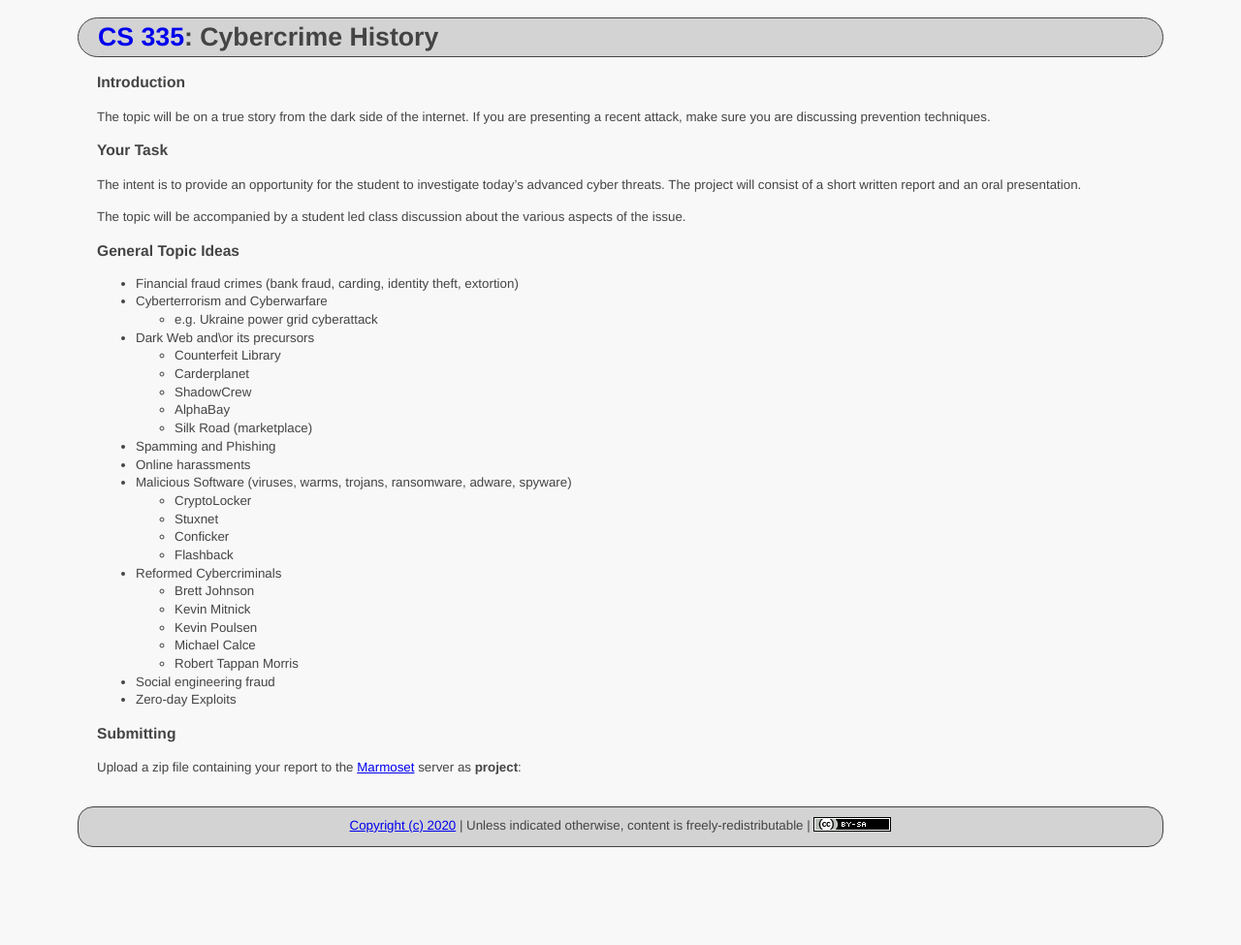
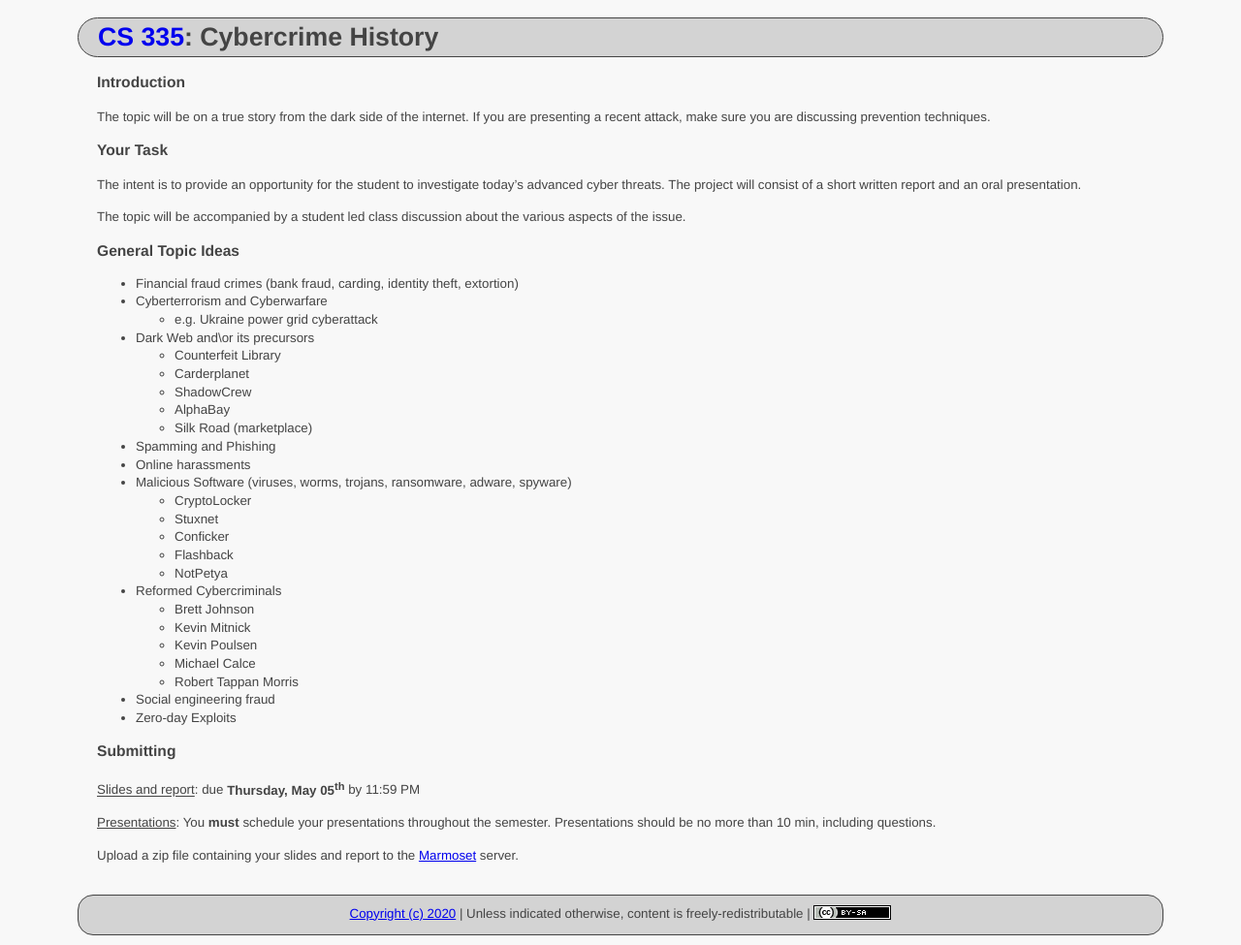
Before and after one commit to ycpcs/cs335-spring2020, a Jekyll site: the page built from assignments/cybercrime.md, in a window 1280 px wide. Shown: the whole page at 97% size. Built offline with Jekyll 4.4.1, drawn with Linux system fonts in a browser that asks for light colours; before the commit the page ends 900 px from its top, so only the background shows below that.

Commit message:
Updates to schedule, add first pdf

```diff
--- a/assignments/cybercrime.md
+++ b/assignments/cybercrime.md
@@ -27,11 +27,12 @@ The topic will be accompanied by a student led class discussion about the variou
   - Silk Road (marketplace)
 - Spamming and Phishing
 - Online harassments
-- Malicious Software (viruses, warms, trojans, ransomware, adware, spyware)
+- Malicious Software (viruses, worms, trojans, ransomware, adware, spyware)
   - CryptoLocker
   - Stuxnet
   - Conficker
   - Flashback
+  - NotPetya
 - Reformed Cybercriminals
    - Brett Johnson
    - Kevin Mitnick
@@ -42,5 +43,8 @@ The topic will be accompanied by a student led class discussion about the variou
 - Zero-day Exploits
 
 ### Submitting
+<u>Slides and report</u>: due **Thursday, May 05<sup>th</sup>** by 11:59 PM
 
-Upload a zip file containing your report to the [Marmoset](https://cs.ycp.edu/marmoset/) server as **project**:
+<u>Presentations</u>: You **must** schedule your presentations throughout the semester. Presentations should be no more than 10 min, including questions.
+
+Upload a zip file containing your slides and report to the [Marmoset](https://cs.ycp.edu/marmoset/) server.
```
Also changed, not shown: assignments/ethics.md (+2 -2 lines), assignments/project.md (+3 -1 lines), schedule/index.md (+4 -4 lines), 1 other file.
